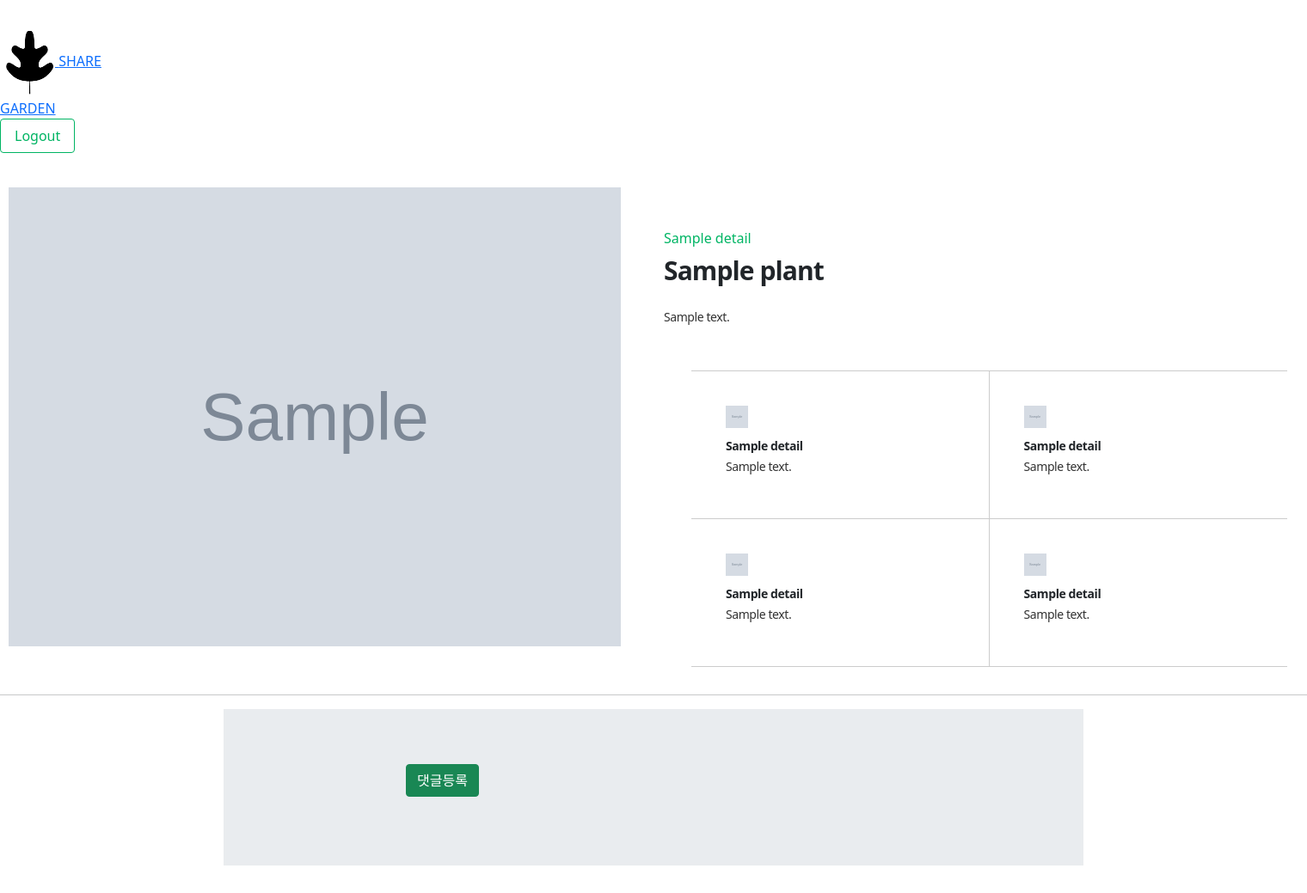
After one commit to hyemco/hh99-mini_project, a Flask app: template templates/detail.html in a window 1520 px wide. The commit adds this page. Shown: the whole page at 86% size. Run offline with Flask 2, Linux system fonts and the light colour scheme; the template is opened without the code that fills it: most values are stand-ins (such as "Sample title", 1, 10 or a date in 2020); grey boxes marked "Sample" are stand-in pictures; a database or web service that is not in the repository returns one stand-in record (values such as "Sample title"); data that the repository does not hold is empty; some libraries are stand-ins or nearby versions.

Commit message:
Add files via upload
댓글기능?

```diff
--- a/app.py
+++ b/app.py
@@ -21,11 +21,12 @@ db = client.dbmini_project
 
 @app.route('/')
 def home():
+    plant_card = list(db.plants.find({}, {'_id': False}).limit(30))
     token_receive = request.cookies.get('mytoken')
     try:
         payload = jwt.decode(token_receive, SECRET_KEY, algorithms=['HS256'])
 
-        return render_template('index.html')
+        return render_template('index.html', plant_card=plant_card)
     except jwt.ExpiredSignatureError:
         return redirect(url_for("login", msg="로그인 시간이 만료되었습니다."))
     except jwt.exceptions.DecodeError:
@@ -36,20 +37,6 @@ def home():
 def login():
     msg = request.args.get("msg")
     return render_template('login.html', msg=msg)
-
-
-@app.route('/user/<username>')
-def user(username):
-    # 각 사용자의 프로필과 글을 모아볼 수 있는 공간
-    token_receive = request.cookies.get('mytoken')
-    try:
-        payload = jwt.decode(token_receive, SECRET_KEY, algorithms=['HS256'])
-        status = (username == payload["id"])  # 내 프로필이면 True, 다른 사람 프로필 페이지면 False
-
-        user_info = db.users.find_one({"username": username}, {"_id": False})
-        return render_template('user.html', user_info=user_info, status=status)
-    except (jwt.ExpiredSignatureError, jwt.exceptions.DecodeError):
-        return redirect(url_for("home"))
 
 
 @app.route('/sign_in', methods=['POST'])
@@ -66,7 +53,7 @@ def sign_in():
             'id': username_receive,
             'exp': datetime.utcnow() + timedelta(seconds=60 * 60 * 24)  # 로그인 24시간 유지
         }
-        token = jwt.encode(payload, SECRET_KEY, algorithm='HS256')
+        token = jwt.encode(payload, SECRET_KEY, algorithm='HS256').decode('utf-8')
 
         return jsonify({'result': 'success', 'token': token})
     # 찾지 못하면
@@ -103,6 +90,52 @@ def listing():
     return jsonify({'plant_card': plant_card})
 
 
+@app.route('/detail/', methods=['GET'])
+def get_details():
+    detail_box = list(db.plant_detail.find({}, {'_id': False}))
+    return jsonify({'detail_box': detail_box})
+
+
+@app.route('/detail/<title>')
+def detail(title):
+    token_receive = request.cookies.get('mytoken')
+    try:
+        payload = jwt.decode(token_receive, SECRET_KEY, algorithms=['HS256'])
+        plant = db.plants.find_one({"title": title}, {"_id": False})
+        details = db.plant_detail.find_one({"title": title}, {"_id": False})
+        return render_template('detail.html', plant=plant, details=details, target=title)
+    except (jwt.ExpiredSignatureError, jwt.exceptions.DecodeError):
+        return redirect(url_for("home"))
+
+
+
+
+@app.route('/diary', methods=['GET'])
+def show_diary():
+    diaries = list(db.diary.find({},{'_id':False}))
+    return jsonify({'all_diary': diaries})
+
+@app.route('/diary', methods=['POST'])
+def save_diary():
+    user_receive = request.form['user_give']
+    comment_receive = request.form['comment_give']
+
+    doc = {
+        'user':user_receive,
+        'comment':comment_receive
+    }
+    db.diary.insert_one(doc)
+
+    return jsonify({'msg': '저장완료!'})
+
+
+
+
+
+
+
+
+
 # # 상세 페이지 크롤링
 # import requests
 # from bs4 import BeautifulSoup
--- /dev/null
+++ b/templates/detail.html
@@ -0,0 +1,467 @@
+<!doctype html>
+<html lang="en">
+<head>
+	<!-- Webpage Title -->
+	<title>SWEETER - {{ plant.title }}</title>
+
+	<!-- Required meta tags -->
+	<meta charset="utf-8">
+	<meta name="viewport" content="width=device-width, initial-scale=1, shrink-to-fit=no">
+
+    <!-- Bootstrap CSS -->
+    <link rel="stylesheet" href="https://maxcdn.bootstrapcdn.com/bootstrap/4.0.0/css/bootstrap.min.css"
+          integrity="sha384-Gn5384xqQ1aoWXA+058RXPxPg6fy4IWvTNh0E263XmFcJlSAwiGgFAW/dAiS6JXm" crossorigin="anonymous">
+
+	<!-- Bulma CSS -->
+    <link rel="stylesheet" href="https://cdn.jsdelivr.net/npm/bulma@0.9.1/css/bulma.min.css">
+    <link href="https://cdn.jsdelivr.net/npm/bootstrap@5.0.2/dist/css/bootstrap.min.css" rel="stylesheet"
+          integrity="sha384-EVSTQN3/azprG1Anm3QDgpJLIm9Nao0Yz1ztcQTwFspd3yD65VohhpuuCOmLASjC" crossorigin="anonymous">
+
+	<!-- Font Awesome CSS -->
+	<link href="//maxcdn.bootstrapcdn.com/font-awesome/4.7.0/css/font-awesome.min.css" rel="stylesheet">
+	<link href="{{ url_for('static', filename='mystyle.css') }}" rel="stylesheet">
+
+    <!-- Optional JavaScript -->
+    <!-- jQuery first, then Popper.js, then Bootstrap JS -->
+    <script src="https://ajax.googleapis.com/ajax/libs/jquery/3.5.1/jquery.min.js"></script>
+    <script src="https://cdnjs.cloudflare.com/ajax/libs/popper.js/1.12.9/umd/popper.min.js"
+            integrity="sha384-ApNbgh9B+Y1QKtv3Rn7W3mgPxhU9K/ScQsAP7hUibX39j7fakFPskvXusvfa0b4Q"
+            crossorigin="anonymous"></script>
+    <script src="https://maxcdn.bootstrapcdn.com/bootstrap/4.0.0/js/bootstrap.min.js"
+            integrity="sha384-JZR6Spejh4U02d8jOt6vLEHfe/JQGiRRSQQxSfFWpi1MquVdAyjUar5+76PVCmYl"
+            crossorigin="anonymous"></script>
+
+	<!-- JS -->
+	<script src="https://ajax.googleapis.com/ajax/libs/jquery/3.4.1/jquery.min.js"></script>
+	<script src="https://cdnjs.cloudflare.com/ajax/libs/jquery-cookie/1.4.1/jquery.cookie.js"></script>
+
+    <!-- Gogle font -->
+    <link rel="preconnect" href="https://fonts.googleapis.com">
+    <link rel="preconnect" href="https://fonts.gstatic.com" crossorigin>
+    <link href="https://fonts.googleapis.com/css2?family=Noto+Sans+KR:wght@500;700&display=swap" rel="stylesheet">
+
+    <style>
+        .wrap {
+            width: 1000px;
+            margin: auto;
+        }
+
+        .container {
+            margin-left: 200px;
+        }
+
+        .posting-box {
+            width: 500px;
+            margin-top: 20px;
+        }
+
+        #collapseExample {
+            width: 600px;
+        }
+
+        .header_wrap > div {
+            width: 1900px;
+            margin: auto;
+            display: flex;
+            padding-top: 10px;
+            /*border: solid 1px black;*/
+
+        }
+
+        #header_logo {
+            margin-left: 20px;
+        }
+
+        #company_name {
+            margin-left: 10px;
+        }
+
+        #logout {
+            margin-left: 1650px;
+        }
+
+        #title h2 {
+            font-size: 16px;
+            font-weight: 500;
+            letter-spacing: normal;
+            color: #00b564;
+            margin-bottom: 5px;
+        }
+
+        #title h1 {
+            font-size: 30px;
+            font-weight: bold;
+            line-height: 1.53;
+            letter-spacing: -0.9px;
+            margin-bottom: 20px;
+        }
+
+        #title h3 {
+            font-size: 14px;
+            font-weight: normal;
+            line-height: 1.64;
+            letter-spacing: -0.42px;
+            color: #333;
+            margin-bottom: 50px;
+        }
+
+        .main_wrap {
+            margin-top: 40px;
+        }
+
+        #main {
+            width: 1500px;
+            display: flex;
+            margin: auto;
+            /*border: solid 1px black;*/
+        }
+
+        #plant_detail {
+            width: 725px;
+            padding-top: 50px;
+            margin-left: 50px;
+        }
+
+        .table_item_flex {
+            display: flex;
+            border-top: solid 1px #ccc
+
+        }
+
+        .table_item_flex li {
+            width: 367.5px;
+            padding: 40px;
+        }
+
+        .table_item_flex img {
+            width: 26px;
+            height: 26px;
+            object-fit: cover;
+            display: inline-block;
+            margin-bottom: 13px;
+        }
+
+        .table_item_flex h1 {
+            font-size: 14px;
+            font-weight: bold;
+            letter-spacing: -0.42px;
+            margin-bottom: 4px;
+        }
+
+        .table_item_flex h2 {
+            font-size: 14px;
+            font-weight: normal;
+            line-height: 1.64;
+            letter-spacing: -0.42px;
+            color: #333;
+        }
+
+        /*.comment_box {*/
+        /*    display: flex;*/
+        /*    width: 1500px;*/
+        /*    margin: auto;*/
+        /*    !*border: solid 1px black;*!*/
+        /*}*/
+
+        /*.comment {*/
+        /*    width: 650px;*/
+        /*    height: 80px;*/
+        /*    margin-left: 30px;*/
+        /*    padding-top: 5px;*/
+        /*    border-radius: 15px;*/
+        /*    border: solid 1px #aaa;*/
+        /*    background-color: #fff;*/
+        }
+
+        .comment h1 {
+            padding-top: 5px;
+            font-size: 13px;
+            margin-left: 20px;
+            font-weight: bold;
+            color: #333;
+
+        }
+
+        .comment input {
+            width: 550px;
+            height: 30px;
+            font-size: 12px;
+            margin-left: 10px;
+            padding-left: 10px;
+            border-radius: 8px;
+            outline: none;
+            background-color: #efefef;
+        }
+
+        .comment button {
+            width: 60px;
+            height: 30px;
+            font-size: 13px;
+            font-weight: bold;
+        }
+
+        /*.review {*/
+        /*    width: 650px;*/
+        /*    margin-left: 100px;*/
+        /*    border-radius: 8px;*/
+        /*    !*border: solid 1px black;*!*/
+        /*    background-color: #eee;*/
+        /*}*/
+
+        /*.review ul {*/
+        /*    width: 600px;*/
+        /*    height: 35px;*/
+        /*    margin-top: 10px;*/
+        /*    margin-left: 25px;*/
+        /*    border-top: solid 1px #aaa;*/
+
+
+        /*}*/
+
+        /*.review li {*/
+        /*    font-size: 14px;*/
+        /*    margin-top: 15px;*/
+        /*    !*border-top: solid 1px #aaa;*!*/
+        /*    !*border: solid 1px black;*!*/
+        /*}*/
+
+
+    </style>
+
+	    <script>
+        $(document).ready(function () {
+            listing()
+        })
+
+        function listing() {
+            $.ajax({
+                type: "GET",
+                url: "/diary",
+                data: {},
+                success: function (response) {
+                    let diaries = response['all_diary']
+                    for (let i = 0; i < diaries.length; i++) {
+                        let user = diaries[i]['user']
+                        let comment = diaries[i]['comment']
+                        let temp_html = `<div class="card mb-3"">
+                                            <div class="card-body">
+                                                <h5 class="card-title">${user}</h5>
+                                                <p class="card-text">${comment}</p>
+                                            </div>
+                                           </div>`
+                        $('#card-box').append(temp_html)
+                    }
+                }
+            })
+        }
+
+        function posting() {
+            let user = $('#user').val()
+            let comment = $('#comment').val()
+            $.ajax({
+                type: "POST",
+                url: "/diary",
+                data: {user_give: user, comment_give: comment},
+                success: function (response) {
+                    alert(response['msg'])
+                    window.location.reload()
+                }
+            })
+        }
+    </script>
+</head>
+<body>
+<!---------------------- navbar ---------------------->
+<nav>
+	<div class="contain">
+		<a href="/" class="logo">
+			<img src="{{ url_for('static', filename='img/logo.png') }}" alt="logo">
+			<span class="logo_span">SHARE<br>GARDEN</span>
+		</a>
+		<div class="logout-btn">
+			<button class="level-item button is-sparta is-outlined">Logout</button>
+		</div>
+	</div>
+</nav>
+<!---------------------- main ---------------------->
+<main class="main_wrap">
+	<div id="main">
+		<div id="plant_img">
+			<img src="{{ plant.image }}" alt="" width="712px ">
+		</div>
+		<div id="plant_detail" w>
+			<div id="title">
+				<h2>{{ details.eng_title }}</h2>
+				<h1>{{ plant.title }}</h1>
+				<h3>{{ details.desc }}</h3>
+			</div>
+			<div id="table">
+				<ul class="table_item">
+					<div class="table_item_flex">
+						<li style="border-right: solid 1px #ccc">
+							<img src="{{ details.sub_img_1 }}" alt="">
+							<h1>{{ details.sub_title_1 }}</h1>
+							<h2>{{ details.sub_desc_1 }}</h2>
+						</li>
+						<li>
+							<img src="{{ details.sub_img_2 }}" alt="">
+							<h1>{{ details.sub_title_2 }}</h1>
+							<h2>{{ details.sub_desc_2 }}</h2>
+						</li>
+					</div>
+					<div class="table_item_flex" style="border-bottom: solid 1px #ccc">
+						<li style="border-right: solid 1px #ccc">
+							<img src="{{ details.sub_img_3 }}" alt="">
+							<h1>{{ details.sub_title_3 }}</h1>
+							<h2>{{ details.sub_desc_3 }}</h2>
+						</li>
+						<li>
+							<img src="{{ details.sub_img_4 }}" alt="">
+							<h1>{{ details.sub_title_4 }}</h1>
+							<h2>{{ details.sub_desc_4 }}</h2>
+						</li>
+					</div>
+				</ul>
+			</div>
+		</div>
+	</div>
+	<hr>
+	<!---------------------- comment ---------------------->
+    <div class="wrap">
+        <div class="jumbotron jumbotron-fluid">
+            <div class="container">
+                <p>
+                    <a class="btn btn-success" data-toggle="collapse" href="#collapseExample" role="button"
+                       aria-expanded="false" aria-controls="collapseExample">
+                        댓글등록
+                    </a>
+                </p>
+                <div class="collapse" id="collapseExample">
+                    <div class="card card-body">
+                        <div class="posting-box">
+                            <div class="form-group">
+                                <div id="user">사용자명 나타내기.</div>
+                            </div>
+                            <div class="form-group">
+                            <textarea class="form-control" id="comment" rows="3"
+                                      placeholder="내용 입력"></textarea>
+                            </div>
+                            <button onclick="posting()" type="button" class="btn btn-success">저장하기</button>
+                        </div>
+                    </div>
+                </div>
+            </div>
+        </div>
+        <div id="card-box">
+<!--            <div class="card mb-3">-->
+<!--            <div class="card-body">-->
+<!--                <h5 class="card-title">사용자명</h5>-->
+<!--                <p class="card-text">내용 입력</p>-->
+<!--                <p class="card-text"><small class="text-muted">Last updated 3 mins ago</small></p>-->
+<!--            </div>-->
+<!--        </div>-->
+    </div>
+    </div>
+
+
+
+
+
+
+
+
+
+
+
+
+
+
+
+
+
+
+
+
+
+
+
+
+
+
+
+
+
+
+
+{#	<div class="comment_box">
+		<div class="comment">
+			<h1>간단 후기</h1>
+			<input type="text" placeholder="작성부탁드립니다~">
+			<button>등록</button>
+		</div>
+		<div class="review">
+			<ul>
+				<li>
+					엄청 쉬움. 물 많이 안줘도 됨.
+				</li>
+			</ul>
+			<ul>
+				<li>
+					디자인 왜이렇게 어렵나...
+				</li>
+			</ul>
+			<ul>
+				<li>
+					하 모르겠다 모르겠어... 백앤드 갈래...
+				</li>
+			</ul>
+			<ul>
+				<li>
+					하 모르겠다 모르겠어... 백앤드 갈래...
+				</li>
+			</ul>
+			<ul>
+				<li>
+					하 모르겠다 모르겠어... 백앤드 갈래...
+				</li>
+			</ul>
+			<ul>
+				<li>
+					하 모르겠다 모르겠어... 백앤드 갈래...
+				</li>
+			</ul>
+			<ul>
+				<li>
+					엄청 쉬움. 물 많이 안줘도 됨.
+				</li>
+			</ul>
+			<ul>
+				<li>
+					디자인 왜이렇게 어렵나...
+				</li>
+			</ul>
+			<ul>
+				<li>
+					하 모르겠다 모르겠어... 백앤드 갈래...
+				</li>
+			</ul>
+			<ul>
+				<li>
+					하 모르겠다 모르겠어... 백앤드 갈래...
+				</li>
+			</ul>
+			<ul>
+				<li>
+					하 모르겠다 모르겠어... 백앤드 갈래...
+				</li>
+			</ul>
+			<li>
+				하 모르겠다 모르겠어... 백앤드 갈래...
+			</li>
+			</ul>
+		</div>
+	</div>#}
+
+</main>
+</body>
+</html>
```
Also changed, not shown: static/main.css (+12 -2 lines), templates/index.html (+53 -40 lines), templates/login.html (+19 -24 lines).
